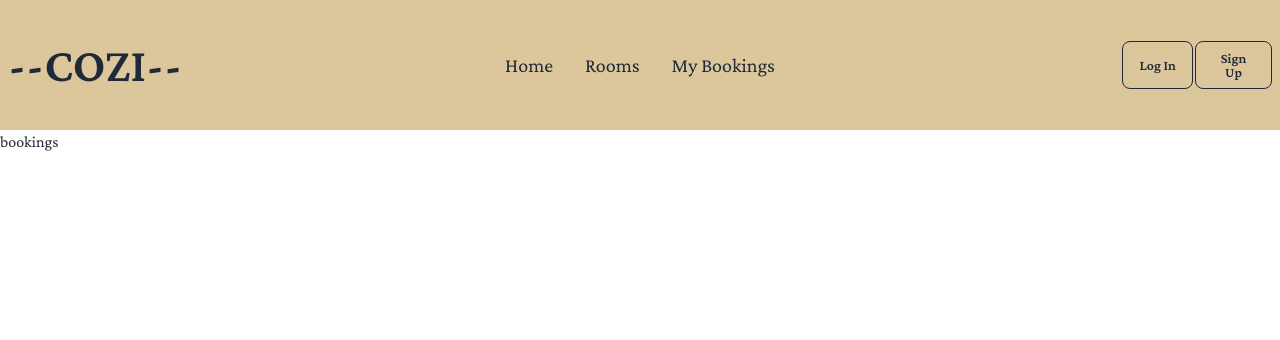
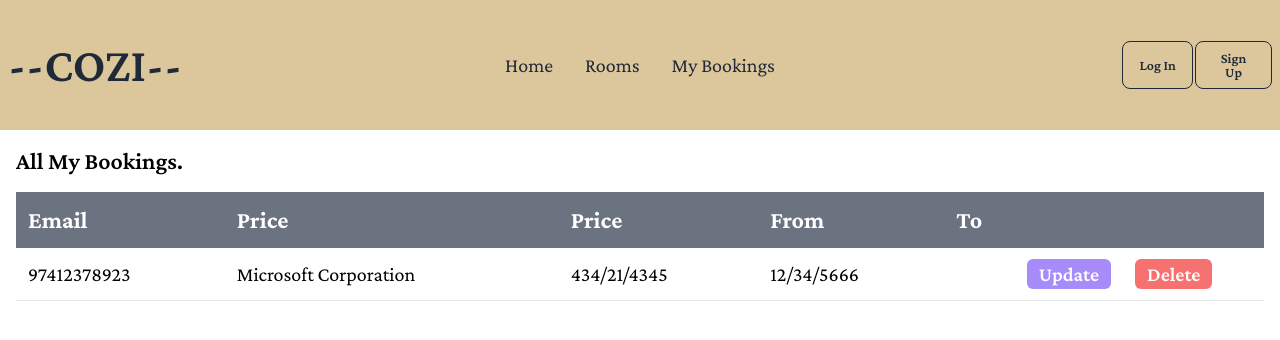
Before and after one commit to Sakib3602/real-state-with-mongo11, a React (Vite) app: page /myBookings in a window 1280 px wide. Shown: the top 340 px of the page. Built offline with nearby package versions, Linux system fonts and the light colour scheme; no server answers; a web font is replaced by a local one.

Commit message:
added the table

```diff
--- a/package.json
+++ b/package.json
@@ -16,6 +16,7 @@
     "match-sorter": "^6.3.4",
     "pigeon-maps": "^0.21.5",
     "react": "^18.2.0",
+    "react-datepicker": "^6.9.0",
     "react-dom": "^18.2.0",
     "react-hot-toast": "^2.4.1",
     "react-router-dom": "^6.23.0",
--- a/src/component/Authentication/Pages/Details.jsx
+++ b/src/component/Authentication/Pages/Details.jsx
@@ -1,48 +1,117 @@
 import axios from "axios";
-import { useEffect, useState } from "react";
+import { useContext, useEffect, useState } from "react";
 import { useParams } from "react-router-dom";
+import DatePicker from "react-datepicker";
+import "react-datepicker/dist/react-datepicker.css";
+import { AuthContext } from "../../AuthProvider";
+const Details = () => {
+  const {person} = useContext(AuthContext)
+  console.log(person?.email,'details page')
+  const [mainData, setMainData] = useState(null);
 
 
-const Details = () => {
 
-    const [mainData,setMainData] = useState(null)
-
-    const idParam = useParams()
-    console.log(idParam.id)
+  const idParam = useParams();
+  console.log(idParam.id);
+  const [startDate, setStartDate] = useState(new Date());
+  const [startDate2, setStartDate2] = useState(new Date());
+  // console.log(startDate)
+  // console.log(startDate2)
+  const forMakeAnother = {
+    email : person?.email ,
+    From : startDate.toLocaleDateString(),
+    To : startDate2.toLocaleDateString(),
+    Price : mainData?.PricePerNight,
 
 
-   useEffect(()=>{
-    const getdata = async()=>{
+  }
+
+  // console.log(forMakeAnother,"sknci")
+
+  useEffect(() => {
+
+    getdata();
+  }, []);
+  const getdata = async () => {
     try {
-            const data1 = await axios.get(`http://localhost:4000/details/${idParam.id}`)
-            setMainData(data1.data)
-            console.log(data1.data)
-
-
+      const data1 = await axios.get(
+        `http://localhost:4000/details/${idParam.id}`
+      );
+      setMainData(data1.data);
+      console.log(data1.data);
     } catch (error) {
       // console.log(error.massage)
     }
+  };
+
+  const updatePatch = async(id,Availability)=>{
+    const {data} = await axios.patch( `http://localhost:4000/update/${id}`,
+      {Availability}
+
+    )
+    const insertValue = await axios.post('http://localhost:4000/insertItemsAfterBooking',
+    forMakeAnother
+    )
+    console.log(insertValue)
+    console.log(data)
+    getdata();
+
   }
-       getdata()
-   },[])
+
+
 
   return (
     <div className="w-full md:w-[80%] lg:w-[75%] m-auto border flex flex-col lg:flex-row md:flex-row">
+      <div>
+        <img className="h-[580px]" src={mainData?.RoomImages} alt="" />
+      </div>
+      <div>
+        <h1 className="text-[50px]">{mainData?.RoomDescription}.</h1>
+        <h1 className="text-[35px]">
+          Price Per NIght : ${mainData?.PricePerNight}
+        </h1>
+        <h1 className="text-[32px]">Room Size : {mainData?.RoomSize}</h1>
+        <h1 className="text-[32px]">
+          Available : {mainData?.Availability ? "Yes" : "No"}
+        </h1>
+        <h1 className="text-[32px]">Special : {mainData?.SpecialOffers}</h1>
+        <h1 className="text-[32px]">Review : {mainData?.Reviews}</h1>
 
         <div>
-            <img className="h-[580px]" src={mainData.RoomImages} alt="" />
-            </div>
-            <div>
-                <h1 className="text-[55px]">{mainData.RoomDescription}.</h1>
-                <h1 className="text-[35px]">Price Per NIght : ${mainData.PricePerNight}</h1>
-                <h1 className="text-[32px]">Room Size : {mainData.RoomSize}</h1>
-                <h1  className="text-[32px]">Available : {mainData.Availability ? "Yes" : "No"}</h1>
-                <h1 className="text-[32px]">Special : {mainData.SpecialOffers}</h1>
-                <h1 className="text-[32px]">Review : {mainData.Reviews}</h1>
-
+            <h1>From :</h1>
+        <DatePicker className="border p-3" selected={startDate} onChange={(date) => setStartDate(date)} />
+        <h1>To :</h1>
+        <DatePicker className="border p-3" selected={startDate2} onChange={(date) => setStartDate2(date)} />
         </div>
 
+        {/* modal */}
 
+        <button
+          className="btn"
+          onClick={() => document.getElementById("my_modal_3").showModal()}
+        >
+          open modal
+        </button>
+        <dialog id="my_modal_3" className="modal">
+          <div className="modal-box">
+            <form method="dialog">
+              {/* if there is a button in form, it will close the modal */}
+              <button className="btn btn-sm btn-circle btn-ghost absolute right-2 top-2">
+                ✕
+              </button>
+            </form>
+            <h1 className="text-[35px]">{mainData?.RoomDescription}.</h1>
+            <h1 className="text-[23px]">Room Size : {mainData?.RoomSize}</h1>
+            <h1 className="text-[35px]">
+              Price Per NIght : ${mainData?.PricePerNight}
+            </h1>
+
+            <button disabled={mainData?.Availability === false} onClick={()=> {updatePatch(mainData?._id,false);}} className="btn btn-sm btn-outline">Confirm</button>
+            <button disabled={mainData?.Availability === true}  onClick= {()=> updatePatch(mainData?._id,true)} className="btn btn-sm btn-outline">Cancel Booking</button>
+          </div>
+        </dialog>
+        {/* modal */}
+      </div>
     </div>
   );
 };
--- a/src/component/Authentication/Pages/MyBookings.jsx
+++ b/src/component/Authentication/Pages/MyBookings.jsx
@@ -3,7 +3,61 @@
 const MyBookings = () => {
     return (
         <div>
-            <h1>bookings</h1>
+            <div className="container p-2 mx-auto sm:p-4 ">
+	<h2 className="mb-4 text-2xl font-semibold leading-tight text-black">All My Bookings.</h2>
+	<div className="overflow-x-auto">
+		<table className="min-w-full text-xs">
+			<colgroup>
+				<col />
+				<col />
+				<col />
+				<col />
+				<col />
+				<col className="w-24" />
+			</colgroup>
+			<thead className="bg-gray-500 text-white text-2xl">
+				<tr className="text-left">
+					<th className="p-3">Email</th>
+					<th className="p-3">Price</th>
+					<th className="p-3">Price</th>
+					<th className="p-3">From</th>
+					<th className="p-3">To</th>
+					<th className="p-3 text-right"></th>
+					<th className="p-3"></th>
+				</tr>
+			</thead>
+			<tbody>
+				<tr className="border-b border-opacity-20 text-black text-xl">
+					<td className="p-3">
+						<p>97412378923</p>
+					</td>
+					<td className="p-3">
+						<p>Microsoft Corporation</p>
+					</td>
+					<td className="p-3">
+                    <p>434/21/4345</p>
+					</td>
+					<td className="p-3">
+						<p>12/34/5666</p>
+					</td>
+					<td className="p-3 text-right">
+                    <span className="px-3 py-1 font-semibold rounded-md bg-violet-400 text-white">
+							<span>Update</span>
+						</span>
+					</td>
+					<td className="p-3 text-right">
+						<span className="px-3 py-1 font-semibold rounded-md bg-red-400 text-white">
+							<span>Delete</span>
+						</span>
+					</td>
+				</tr>
+
+
+
+			</tbody>
+		</table>
+	</div>
+</div>
         </div>
     );
 };
--- a/src/component/Authentication/Pages/Rooms.jsx
+++ b/src/component/Authentication/Pages/Rooms.jsx
@@ -6,6 +6,7 @@ const Rooms = () => {
   const [data, setData] = useState([]);
   const [load, setLoad] = useState(false);
 
+  const [sort,setSort] = useState('')
   useEffect(() => {
     getData();
   }, []);
@@ -13,7 +14,7 @@ const Rooms = () => {
   const getData = async () => {
     try {
       setLoad(true);
-      const data1 = await axios.get("http://localhost:4000/homeCard");
+      const data1 = await axios.get(`http://localhost:4000/homeCard?sort=${sort}`);
 
       setData(data1.data);
       console.log(data1.data)
@@ -23,6 +24,7 @@ const Rooms = () => {
       throw error;
     }
   };
+  console.log("sssssssssssssssssssss",sort)
   return (
     <div>
         <div className="px-4 py-16 mt-10 rounded-xl mx-auto sm:max-w-xl md:max-w-full lg:max-w-screen-xl md:px-24 lg:px-8 lg:py-20 dark:bg-gray-100 dark:text-gray-800">
@@ -91,6 +93,7 @@ const Rooms = () => {
           today!
         </p>
       </div>
+	  <button onClick={()=> setSort('des')} className="btn btn-sm lg:ml-[200px] mb-5">FILTER BY PRICE</button>
 </div>
 
       {load && <h1 className="text-[100px] text-black">LOading</h1>}
```
Also changed, not shown: 1 other file (tests, documents, lock files or other folders). Lines whose indentation alone changed are shown as unchanged.
